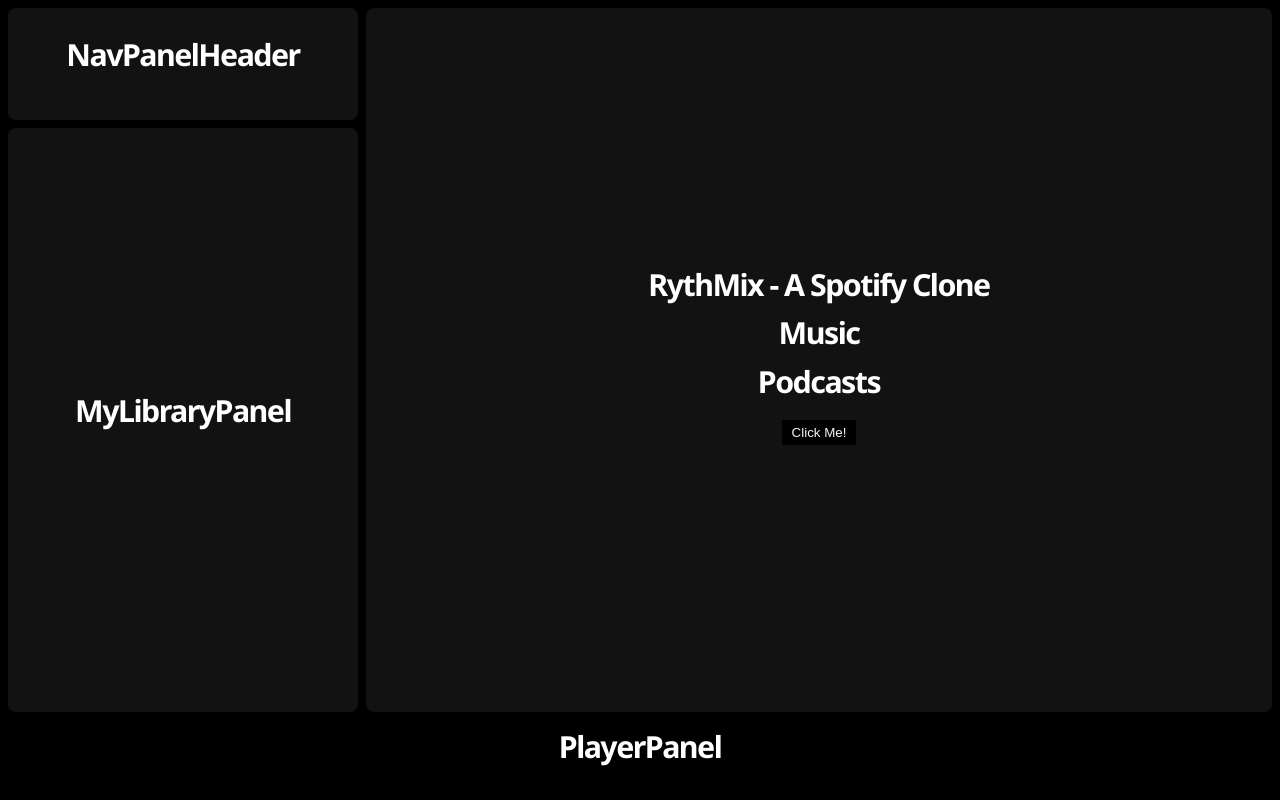
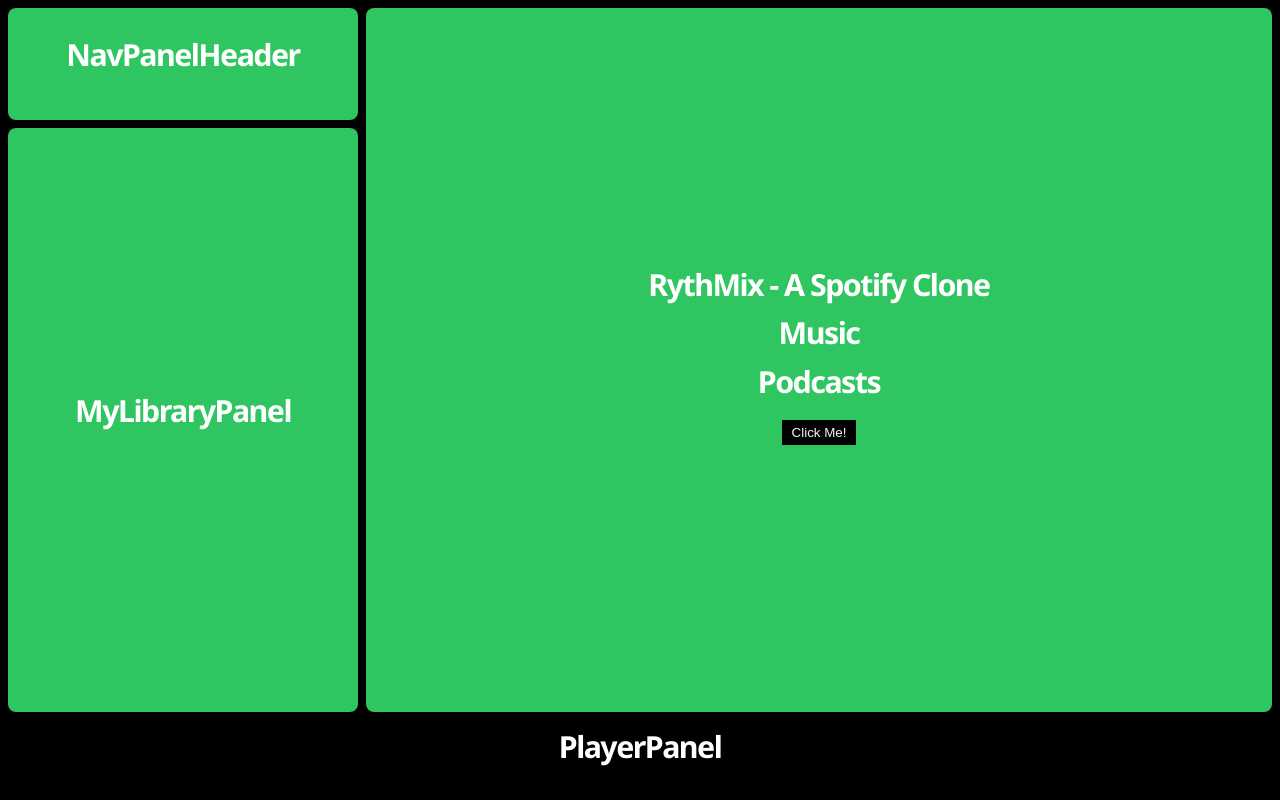
Before and after one commit to 0rokuSaki/rythmix, a React (Vite) app: page / in a window 1280 px wide. Built offline with nearby package versions, Linux system fonts and the light colour scheme.

Commit message:
test message

```diff
--- a/src/assets/styles/setup/_variables.scss
+++ b/src/assets/styles/setup/_variables.scss
@@ -1,7 +1,7 @@
 // Colors
 // Background color variables
 $bg-clr-primary: #000;
-$bg-clr-secondary: #121212;
+$bg-clr-secondary: #2fc661;
 
 // Element color variables
 $elem-clr-primary: #fff;
```
